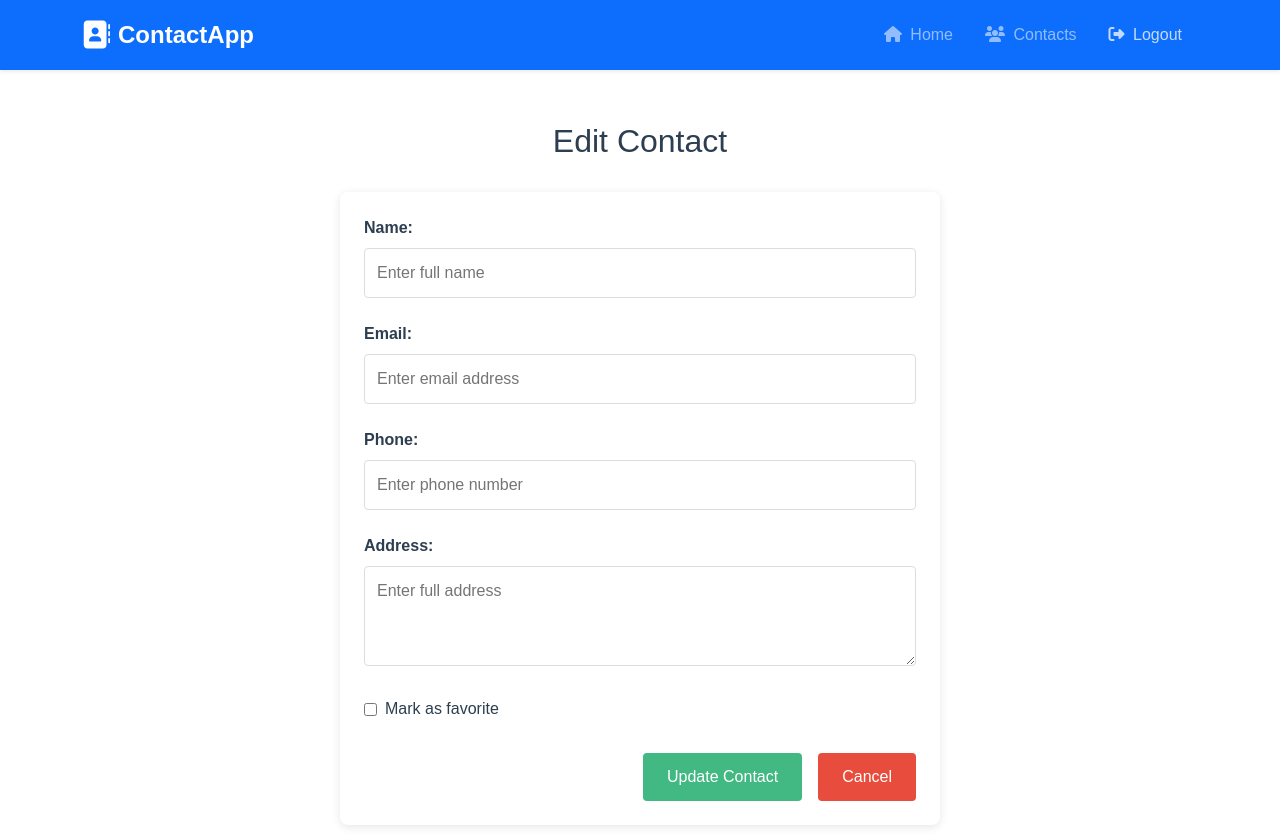
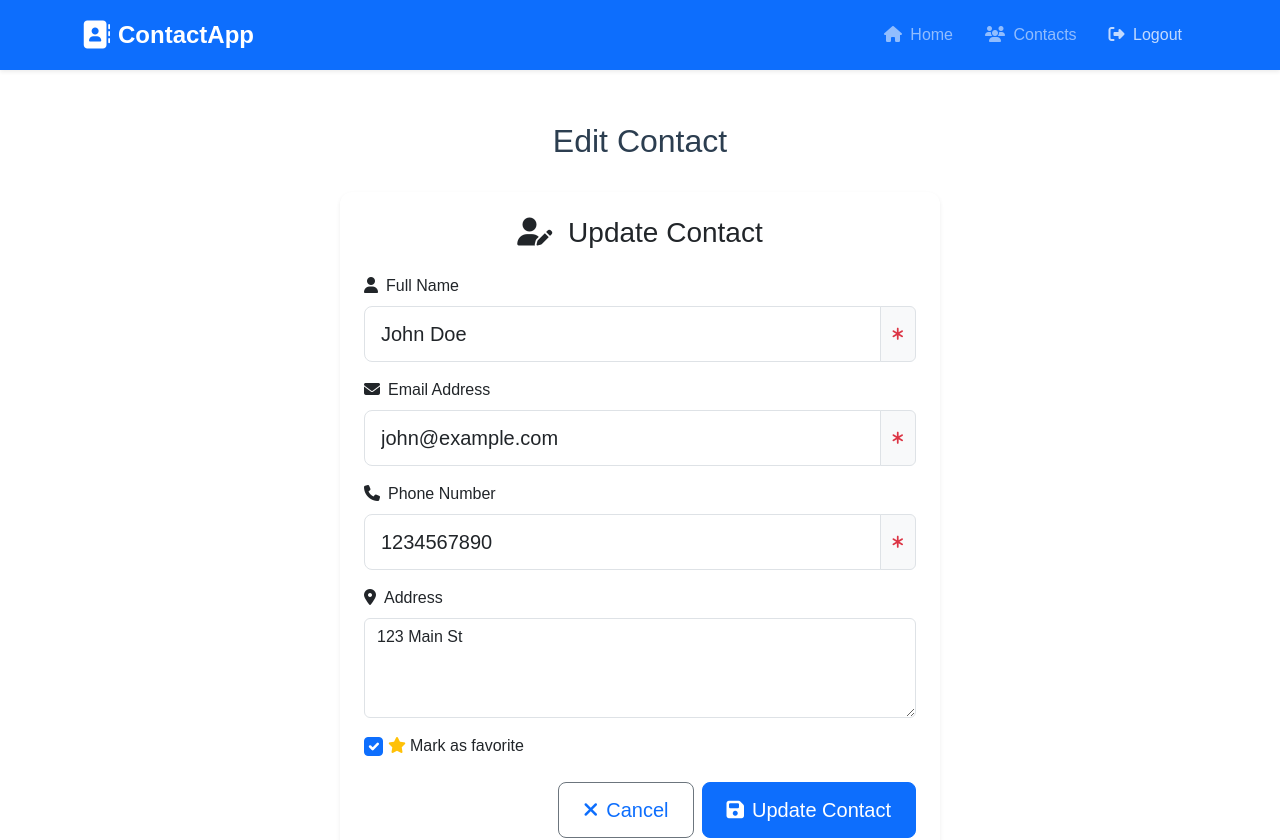
Before and after one commit to harbiabdellah/Contact-Vue, a Vue app: page /contacts/edit/1 in a window 1280 px wide. Shown: the top 840 px of the page. Built offline with nearby package versions, Linux system fonts and the light colour scheme; no server answers; sample sign-in values are in the browser's storage.

Commit message:
fix add contact designn / bugs

```diff
--- a/db.json
+++ b/db.json
@@ -24,6 +24,15 @@
       "phone": "555-123-4567",
       "address": "789 Pine Rd, Anycity, USA",
       "isFavorite": false
+    },
+    {
+      "id": "5148",
+      "name": "ahmed",
+      "email": "ahmed@mail.com",
+      "phone": "01014085759",
+      "address": "asdf",
+      "isFavorite": false,
+      "userId": 1
     }
   ]
 }
--- a/src/components/ContactForm.vue
+++ b/src/components/ContactForm.vue
@@ -1,211 +1,270 @@
 <template>
-  <form @submit.prevent="handleSubmit" class="contact-form">
-    <div class="form-group">
-      <label for="name">Name:</label>
+  <form @submit.prevent="handleSubmit" class="contact-form-container">
+    <div class="card shadow-sm border-0">
+      <div class="card-body p-4">
+        <h3 class="card-title mb-4 text-center">
+          <i class="fas fa-user-edit me-2"></i>
+          {{ submitText }}
+        </h3>
+
+        <div class="mb-3">
+          <label for="name" class="form-label">
+            <i class="fas fa-user me-2"></i>Full Name
+          </label>
+          <div class="input-group">
             <input
               id="name"
               v-model="formData.name"
               type="text"
+              class="form-control form-control-lg"
               required
-        placeholder="Enter full name"
+              placeholder="Ahmed M.Salah"
             />
+            <span class="input-group-text">
+              <i class="fas fa-asterisk text-danger small"></i>
+            </span>
+          </div>
         </div>
 
-    <div class="form-group">
-      <label for="email">Email:</label>
+        <div class="mb-3">
+          <label for="email" class="form-label">
+            <i class="fas fa-envelope me-2"></i>Email Address
+          </label>
+          <div class="input-group">
             <input
               id="email"
               v-model="formData.email"
               type="email"
+              class="form-control form-control-lg"
               required
-        placeholder="Enter email address"
+              placeholder="ahmed@gmail.com"
             />
+            <span class="input-group-text">
+              <i class="fas fa-asterisk text-danger small"></i>
+            </span>
+          </div>
+          <div v-if="emailError" class="text-danger small mt-1">
+            <i class="fas fa-exclamation-circle me-1"></i> {{ emailError }}
+          </div>
         </div>
 
-    <div class="form-group">
-      <label for="phone">Phone:</label>
+        <div class="mb-3">
+          <label for="phone" class="form-label">
+            <i class="fas fa-phone me-2"></i>Phone Number
+          </label>
+          <div class="input-group">
             <input
               id="phone"
               v-model="formData.phone"
               type="tel"
+              class="form-control form-control-lg"
               required
-        placeholder="Enter phone number"
+              placeholder="+1234567890"
             />
+            <span class="input-group-text">
+              <i class="fas fa-asterisk text-danger small"></i>
+            </span>
+          </div>
         </div>
 
-    <div class="form-group">
-      <label for="address">Address:</label>
+        <div class="mb-3">
+          <label for="address" class="form-label">
+            <i class="fas fa-map-marker-alt me-2"></i>Address
+          </label>
           <textarea
             id="address"
             v-model="formData.address"
+            class="form-control"
             rows="3"
-        placeholder="Enter full address"
+            placeholder="123 Main St, City, Country"
           ></textarea>
         </div>
 
-    <div class="form-group" v-if="showFavorite">
-      <label class="checkbox-label">
+        <div class="mb-4 form-check" v-if="showFavorite">
           <input
             type="checkbox"
             v-model="formData.isFavorite"
+            class="form-check-input"
+            id="favoriteCheck"
           />
-        Mark as favorite
+          <label class="form-check-label" for="favoriteCheck">
+            <i class="fas fa-star me-1 text-warning"></i>Mark as favorite
           </label>
         </div>
 
-    <div class="form-actions">
-      <button type="submit" class="submit-btn">
-        {{ submitText }}
+        <div
+          class="d-flex flex-column flex-sm-row justify-content-end gap-2 mt-4"
+        >
+
+        <button
+        v-if="showCancel"
+        type="button"
+        @click="$emit('cancel')"
+        class="btn btn-outline-secondary btn-lg flex-grow-1 flex-sm-grow-0"
+        >
+        <router-link to="/contacts" class="text-decoration-none text-gray-800">
+            <i class="fas fa-times me-2"></i>Cancel
+          </router-link>
+
           </button>
           <button
-        type="button"
-        @click="$emit('cancel')"
-        class="cancel-btn"
-        v-if="showCancel"
+            type="submit"
+            class="btn btn-primary btn-lg flex-grow-1 flex-sm-grow-0"
+            :disabled="loading"
           >
-        Cancel
+            <span v-if="loading">
+              <span
+                class="spinner-border spinner-border-sm me-2"
+                role="status"
+                aria-hidden="true"
+              ></span>
+              Processing...
+            </span>
+            <span v-else>
+              <i class="fas fa-save me-2"></i>{{ submitText }}
+            </span>
           </button>
+        </div>
+      </div>
     </div>
   </form>
 </template>
+
 <script setup>
-import { reactive, watch } from 'vue'
+import { reactive, ref, watch } from "vue";
 
 const props = defineProps({
   contact: Object,
-  submitText: String,
-  showCancel: Boolean,
-  showFavorite: Boolean
-})
+  submitText: {
+    type: String,
+    default: "Save Contact",
+  },
+  showCancel: {
+    type: Boolean,
+    default: true,
+  },
+  showFavorite: {
+    type: Boolean,
+    default: true,
+  },
+  loading: {
+    type: Boolean,
+    default: false,
+  },
+});
 
-const emit = defineEmits(['submit', 'cancel'])
+const emit = defineEmits(["submit", "cancel"]);
 
 const formData = reactive({
-  name: '',
-  email: '',
-  phone: '',
-  address: '',
-  isFavorite: false
-})
+  name: "",
+  email: "",
+  phone: "",
+  address: "",
+  isFavorite: false,
+});
 
-// تحقق من صحة البريد الإلكتروني
+const emailError = ref("");
+
+// Watch for contact prop changes to populate form
+watch(
+  () => props.contact,
+  (newContact) => {
+    if (newContact) {
+      Object.assign(formData, {
+        name: newContact.name || "",
+        email: newContact.email || "",
+        phone: newContact.phone || "",
+        address: newContact.address || "",
+        isFavorite: newContact.isFavorite || false,
+      });
+    }
+  },
+  { immediate: true }
+);
+
 const isValidEmail = (email) => {
-  return /^[^\s@]+@[^\s@]+\.[^\s@]+$/.test(email)
+  return /^[^\s@]+@[^\s@]+\.[^\s@]+$/.test(email);
+};
+
+const validateForm = () => {
+  emailError.value = "";
+
+  if (!formData.name) {
+    return "Name is required";
   }
 
-const handleSubmit = () => {
-  if (!formData.name || !formData.email || !formData.phone) {
-    alert('Please fill all required fields')
-    return
+  if (!formData.email) {
+    return "Email is required";
   }
 
   if (!isValidEmail(formData.email)) {
-    alert('Please enter a valid email address')
-    return
+    emailError.value = "Please enter a valid email address";
+    return "Invalid email format";
   }
 
-  emit('submit', { ...formData })
+  if (!formData.phone) {
+    return "Phone number is required";
   }
+
+  return null;
+};
+
+const handleSubmit = () => {
+  const validationError = validateForm();
+  if (validationError) {
+    return;
+  }
+
+  emit("submit", { ...formData });
+};
 </script>
 
 <style scoped>
-.contact-form {
+.contact-form-container {
   max-width: 600px;
   margin: 0 auto;
-  padding: 1.5rem;
-  background-color: white;
-  border-radius: 8px;
-  box-shadow: 0 2px 10px rgba(0, 0, 0, 0.1);
 }
 
-.form-group {
-  margin-bottom: 1.5rem;
+.card {
+  border-radius: 12px;
+  overflow: hidden;
 }
 
-label {
-  display: block;
-  margin-bottom: 0.5rem;
-  font-weight: bold;
-  color: #2c3e50;
+.form-control-lg {
+  padding: 0.75rem 1rem;
 }
 
-input, textarea {
-  width: 100%;
-  padding: 0.75rem;
-  border: 1px solid #ddd;
-  border-radius: 4px;
-  font-size: 1rem;
-  transition: border-color 0.3s ease;
-}
-
-input:focus, textarea:focus {
-  outline: none;
-  border-color: #42b983;
-  box-shadow: 0 0 0 2px rgba(66, 185, 131, 0.2);
-}
-
-textarea {
-  resize: vertical;
+textarea.form-control {
   min-height: 100px;
 }
 
-.checkbox-label {
-  display: flex;
-  align-items: center;
-  gap: 0.5rem;
-  font-weight: normal;
-  cursor: pointer;
+.form-check-input {
+  width: 1.2em;
+  height: 1.2em;
+  margin-top: 0.2em;
 }
 
-.checkbox-label input {
-  width: auto;
+.btn-lg {
+  padding: 0.75rem 1.5rem;
 }
 
-.form-actions {
-  display: flex;
-  justify-content: flex-end;
-  gap: 1rem;
-  margin-top: 2rem;
+/* Animation for form inputs */
+.form-control {
+  transition: all 0.3s ease;
 }
 
-.submit-btn {
-  padding: 0.75rem 1.5rem;
-  background-color: #42b983;
-  color: white;
-  border: none;
-  border-radius: 4px;
-  cursor: pointer;
-  font-size: 1rem;
-  transition: all 0.2s ease;
+.form-control:focus {
+  border-color: #42b983;
+  box-shadow: 0 0 0 0.25rem rgba(66, 185, 131, 0.25);
 }
 
-.submit-btn:hover {
-  background-color: #3aa876;
-  transform: translateY(-1px);
+/* Responsive adjustments */
+@media (max-width: 576px) {
+  .card-body {
+    padding: 1.5rem;
   }
 
-.cancel-btn {
-  padding: 0.75rem 1.5rem;
-  background-color: #e74c3c;
-  color: white;
-  border: none;
-  border-radius: 4px;
-  cursor: pointer;
-  font-size: 1rem;
-  transition: all 0.2s ease;
-}
-
-.cancel-btn:hover {
-  background-color: #d63b2b;
-  transform: translateY(-1px);
-}
-
-@media (max-width: 600px) {
-  .form-actions {
-    flex-direction: column;
-  }
-
-  .submit-btn, .cancel-btn {
+  .btn-lg {
     width: 100%;
   }
 }
--- a/src/views/AddContactView.vue
+++ b/src/views/AddContactView.vue
@@ -17,7 +17,7 @@
 import { ref } from 'vue'
 import { useRouter } from 'vue-router'
 import { useContactStore } from '@/stores/contactStore'
-
+import ContactForm from '@/components/ContactForm.vue'
 const router = useRouter()
 const contactStore = useContactStore()
 const isSubmitting = ref(false)
```
Lines whose indentation alone changed are shown as unchanged.
